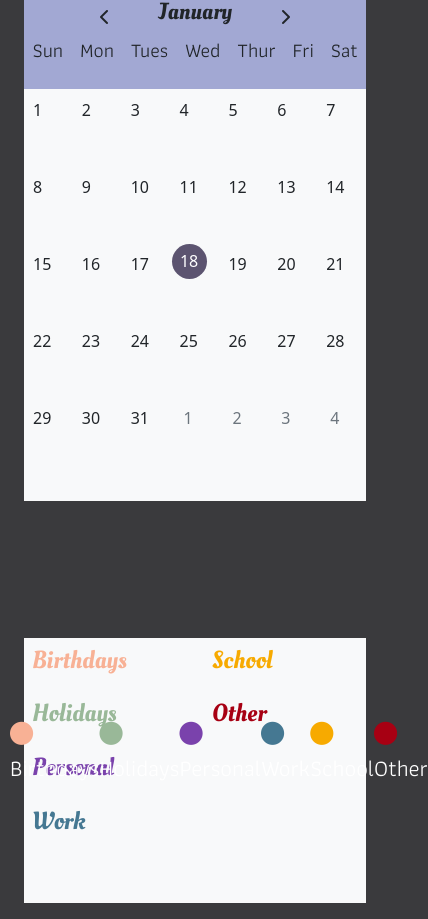
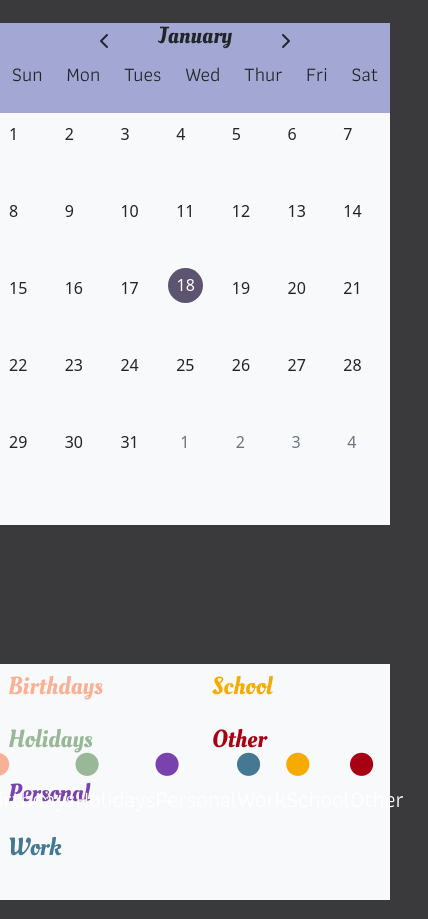
Before and after one commit to MasakiSenpai/Project-One, a plain HTML site: page index.html in a window 390 px wide. Shown: the part 67-986 px from the top of the page, 428 px wide, since content can reach past the window. Drawn offline with nearby package versions, Linux system fonts and the light colour scheme; no server answers.

Commit message:
first query looks good

```diff
--- a/assets/css/style.css
+++ b/assets/css/style.css
@@ -18,6 +18,10 @@ nav {
 
 body {
     background-color: var(--dark);
+}
+
+#calendar-container {
+    margin-left: 2%;
 }
 
 #hungry {
@@ -63,8 +67,17 @@ body {
     height: 100%;
 }
 
+#side-container {
+    margin-left: 3%;
+}
+
 #quote-box {
     font-family: var(--Athiti);
+    margin-top: 40px;
+}
+
+#notes {
+    height: 730px;
 }
 
 h2 {
@@ -79,6 +92,7 @@ h2 {
 
 #legend {
     font-family: var(--Athiti);
+    margin-top: 20px;
 }
 
 #holidays {
@@ -188,24 +202,26 @@ input[type='radio'] {
     }
 
     #calendar-container {
-        width: 90%;
+        width: 100%;
         height: 50%;
+        margin: 0%;
     }
 
     #side-container {
-        width: 90%;
+        width: 100%;
+        margin: 0%;
 
     }
 
     #notes {
-        height: 50%;
+        height: 60%;
     }
 
     #legend {
-        margin: 0;
+        margin-top: 55px;
         display: block;
         justify-content: center;
-        width: 90%;
+        width: 100%;
 
     }
 
--- a/assets/js/script.js
+++ b/assets/js/script.js
@@ -298,9 +298,9 @@ function hideForm() {
 }
 
 function init() {
-// getQuote();
+getQuote();
     makeDays();
-    // getLocation();
+    getLocation();
     dayRowContainerEl.addEventListener('dblclick', addEventPopup);
     dayRowContainerEl.addEventListener('click', displayElements);
     createEventEl.addEventListener('click', createEvent);
--- a/index.html
+++ b/index.html
@@ -24,7 +24,7 @@
     </header>
     <main style="height: 85%;">
         <div id="main-contents" class="container-fluid d-flex m-0 p-0 h-100">
-            <div id="calendar-container" class="col-md-7 m-4 bg-light">
+            <div id="calendar-container" class="col-md-7 mt-5 bg-light">
                 <div id="hungry" class="pb-2">
                     <div class="d-flex d-inline align-items-center justify-content-center">
                         <i class="fa-solid fa-chevron-left"></i>
@@ -60,11 +60,11 @@
             </div>
 
 
-            <div id="side-container" class="col-md-4 m-4 ">
+            <div id="side-container" class="col-md-4 ">
                 <div id="quote-box" class="p-2 text-center h-25 fs-4 text-white">
                 </div>
 
-                <div id="notes" class="d-flex flex-column flex-wrap fs-4 p-2 h-75 bg-light">
+                <div id="notes" class="d-flex flex-column flex-wrap fs-4 p-2  bg-light">
                     <!-- use id="note-items" for li elements -->
                     <ul class="list-unstyled">
                         <h2 id="birthdays">Birthdays</h2>
@@ -125,7 +125,7 @@
                 </form>
             </div>
         </div>
-        <div id="legend" class="m-4 fs-3" style="height: 8%;">
+        <div id="legend" class="fs-3">
 
             <ul class="list-unstyled d-flex justify-content-around text-white">
                 <li><i class="fa-solid fa-circle" id="birthdays"></i> Birthdays</li>
```
